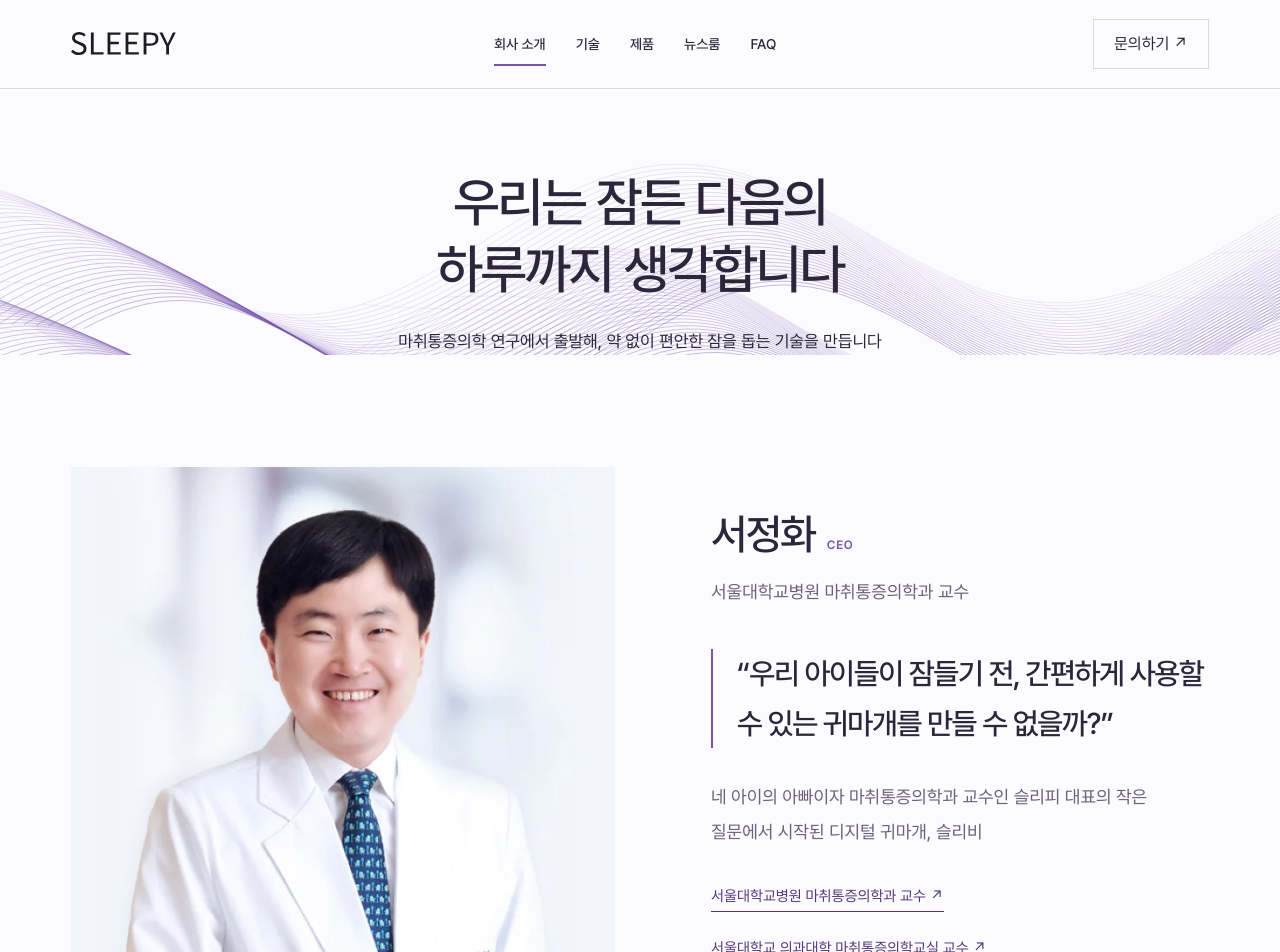
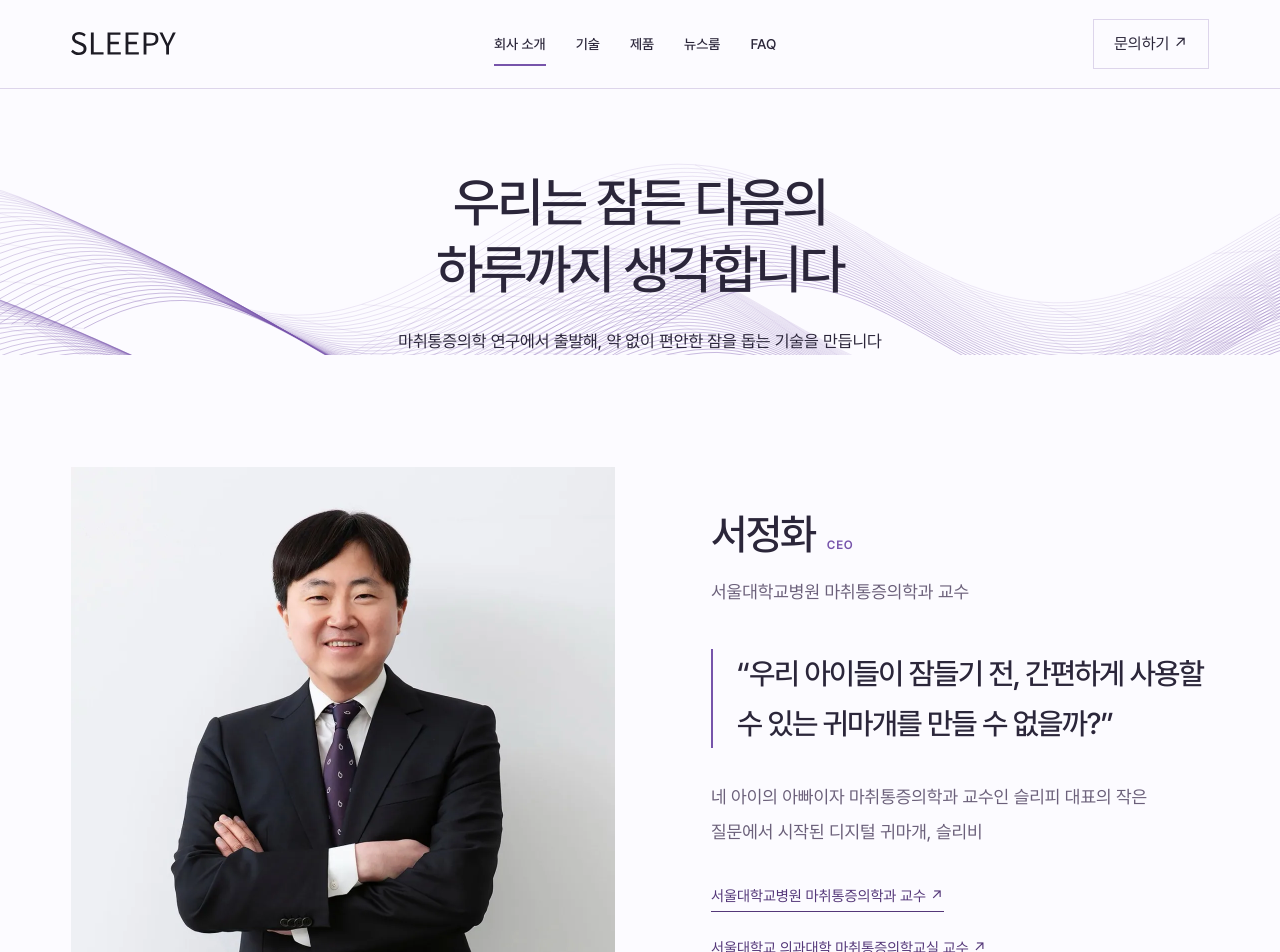
Before and after one commit to miniintern-sleepy/sleepy, a Next.js app: page /ko/company in a window 1280 px wide. Shown: the top 952 px of the page. Built offline with nearby package versions, Linux system fonts and the light colour scheme.

Commit message:
feat: 대표 사진을 고화질 정장 사진으로 교체 #90
- 원본 1428x2000에서 상반신을 잘라 1088x1156 webp(32KB)로 저장, 기존 비율 유지
- 이미지 캐시에 옛 사진이 남지 않게 파일 이름을 ceo-portrait-suit.webp로 변경

```diff
--- a/src/app/[lang]/_components/FounderStorySection.tsx
+++ b/src/app/[lang]/_components/FounderStorySection.tsx
@@ -20,8 +20,8 @@ export default function FounderStorySection({
           <Image
             src={company.ceo.photo}
             alt={company.ceo.photoAlt}
-            width={659}
-            height={700}
+            width={1088}
+            height={1156}
             className="home-founder-photo"
             sizes="(min-width: 1441px) 15.97vw, (max-width:520px) 105px,(max-width:760px) 150px,230px"
           />
--- a/src/app/[lang]/company/_components/CeoSection.tsx
+++ b/src/app/[lang]/company/_components/CeoSection.tsx
@@ -23,8 +23,8 @@ export default function CeoSection({ copy }: { copy: Copy }) {
             <Image
               src={copy.photo}
               alt={copy.photoAlt}
-              width={659}
-              height={700}
+              width={1088}
+              height={1156}
               sizes="(min-width: 1441px) 37.78vw, (min-width: 1024px) 544px, (min-width: 768px) 320px, 100vw"
               className="aspect-square w-full object-cover object-top"
             />
--- a/src/content/ko/company.ts
+++ b/src/content/ko/company.ts
@@ -10,7 +10,7 @@ export const companyCopy = {
     name: "서정화",
     role: "서울대학교병원 마취통증의학과 교수",
     // 사진이 없으면 사진 칸을 숨긴다(F-02). photo를 빈 문자열로 두면 된다.
-    photo: "/images/company/ceo-portrait.webp",
+    photo: "/images/company/ceo-portrait-suit.webp",
     photoAlt: "슬리피 대표 서정화",
     paragraphs: [
       "네 아이의 아빠이자 마취통증의학과 교수인 슬리피 대표의 작은 질문에서 시작된 디지털 귀마개, 슬리비",
```
Also changed, not shown: public/images/company/ceo-portrait-suit.webp (added), public/images/company/ceo-portrait.webp (deleted).
